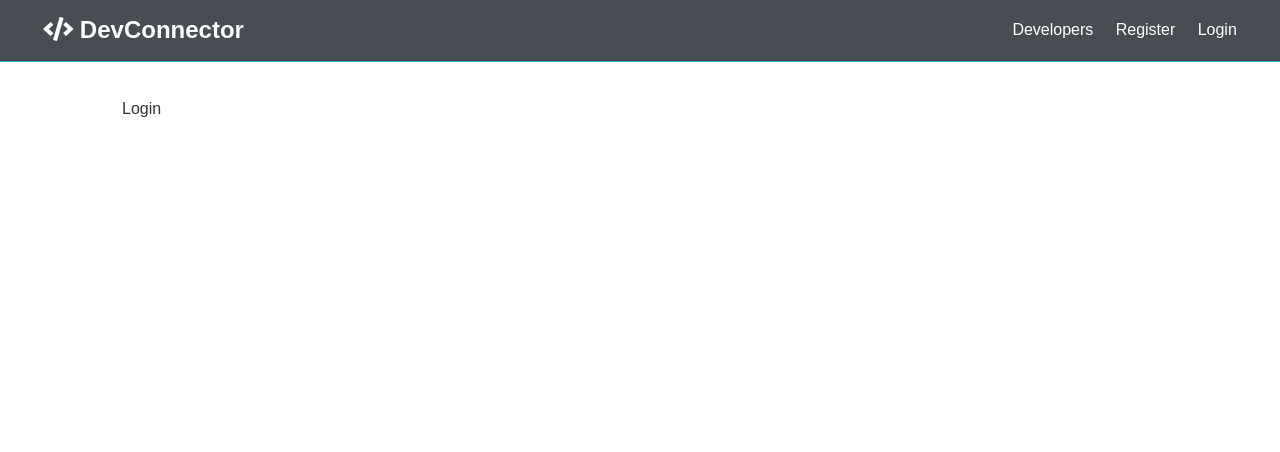
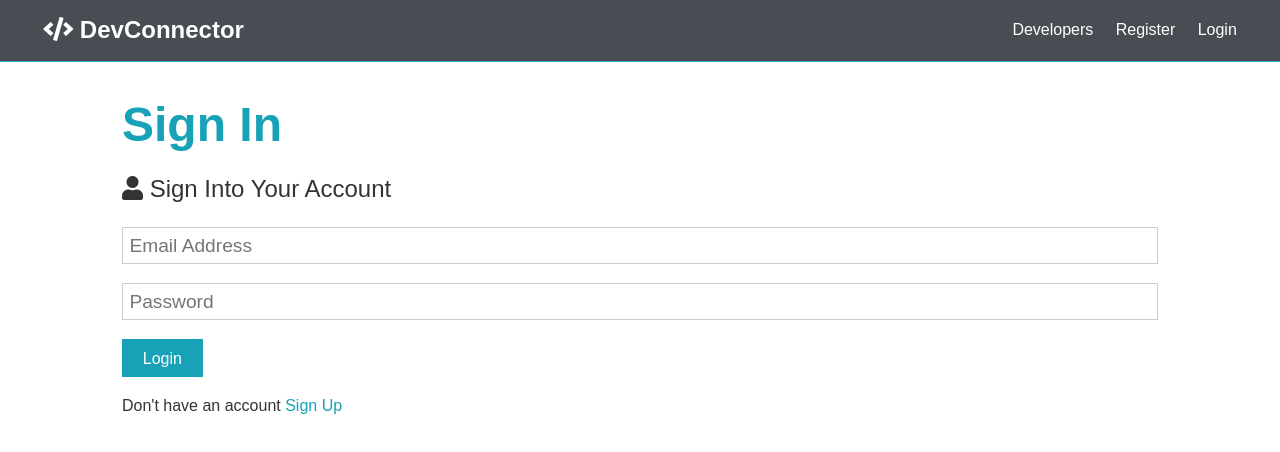
Before and after one commit to xTurbeaux/Helper, a React (Create React App) app in the folder client/: page /login in a window 1280 px wide. Shown: the top 452 px of the page. Built offline with nearby package versions, Linux system fonts and the light colour scheme; the HTML template or start-up script is replaced by a standard one.

Commit message:
added redux store

```diff
--- a/client/src/App.js
+++ b/client/src/App.js
@@ -4,9 +4,12 @@
 import Landing from './components/layout/Landing';
 import Register from './components/auth/Register';
 import Login from './components/auth/Login';
+import { Provider } from 'react-redux';
+import store from './store';
 import './App.css';
 
 const App = () => (
+  <Provider store={store}>
     <Router>
       <Fragment>
         <Navbar />
@@ -19,6 +22,7 @@
         </section>
       </Fragment>
     </Router>
+  </Provider>
 );
 
 export default App;
--- a/client/src/components/auth/Login.js
+++ b/client/src/components/auth/Login.js
@@ -1,7 +1,57 @@
-import React from 'react';
+import React, { Fragment, useState } from 'react';
+import { Link } from 'react-router-dom';
 
 const Login = () => {
-  return <div>Login</div>;
+  const [formData, setFormData] = useState({
+    email: '',
+    password: ''
+  });
+
+  const { email, password } = formData;
+
+  const onChange = e =>
+    setFormData({ ...formData, [e.target.name]: e.target.value });
+
+  const onSubmit = async e => {
+    e.preventDefault();
+    console.log('Success');
+  };
+
+  return (
+    <Fragment>
+      <h1 className='large text-primary'>Sign In</h1>
+      <p className='lead'>
+        <i className='fas fa-user' /> Sign Into Your Account
+      </p>
+      <form className='form' onSubmit={e => onSubmit(e)}>
+        <div className='form-group'>
+          <input
+            type='email'
+            placeholder='Email Address'
+            name='email'
+            value={email}
+            onChange={e => onChange(e)}
+            required
+          />
+        </div>
+        <div className='form-group'>
+          <input
+            type='password'
+            placeholder='Password'
+            name='password'
+            value={password}
+            onChange={e => onChange(e)}
+            minLength='6'
+          />
+        </div>
+
+        <input type='submit' className='btn btn-primary' value='Login' />
+      </form>
+      <p className='my-1'>
+        Don't have an account <Link to='/register'>Sign Up</Link>
+      </p>
+    </Fragment>
+  );
 };
 
 export default Login;
--- a/client/src/components/auth/Register.js
+++ b/client/src/components/auth/Register.js
@@ -1,4 +1,5 @@
 import React, { Fragment, useState } from 'react';
+import { Link } from 'react-router-dom';
 
 const Register = () => {
   const [formData, setFormData] = useState({
@@ -13,12 +14,12 @@
   const onChange = e =>
     setFormData({ ...formData, [e.target.name]: e.target.value });
 
-  const onSubmit = e => {
+  const onSubmit = async e => {
     e.preventDefault();
     if (password !== password2) {
       console.log('Passwords do not match');
     } else {
-      console.log(formData);
+      console.log('Success');
     }
   };
 
@@ -76,7 +77,7 @@
         <input type='submit' className='btn btn-primary' value='Register' />
       </form>
       <p className='my-1'>
-        Already have an account? <a href='login.html'>Sign In</a>
+        Already have an account? <Link to='login.html'>Sign In</Link>
       </p>
     </Fragment>
   );
--- /dev/null
+++ b/client/src/reducers/index.js
@@ -0,0 +1,5 @@
+import { combineReducers } from 'redux';
+
+export default combineReducers({
+  dummy: () => 'hello'
+});
--- /dev/null
+++ b/client/src/store.js
@@ -0,0 +1,16 @@
+import { createStore, applyMiddleware } from 'redux';
+import { composeWithDevTools } from 'redux-devtools-extension';
+import thunk from 'redux-thunk';
+import rootReducer from './reducers';
+
+const initialState = {};
+
+const middleware = [thunk];
+
+const store = createStore(
+  rootReducer,
+  initialState,
+  composeWithDevTools(applyMiddleware(...middleware))
+);
+
+export default store;
```
Lines whose indentation alone changed are shown as unchanged.
